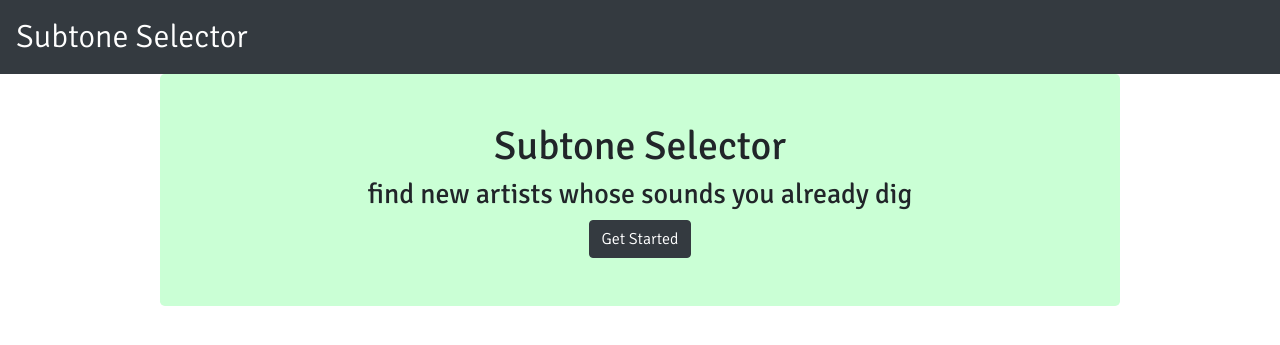
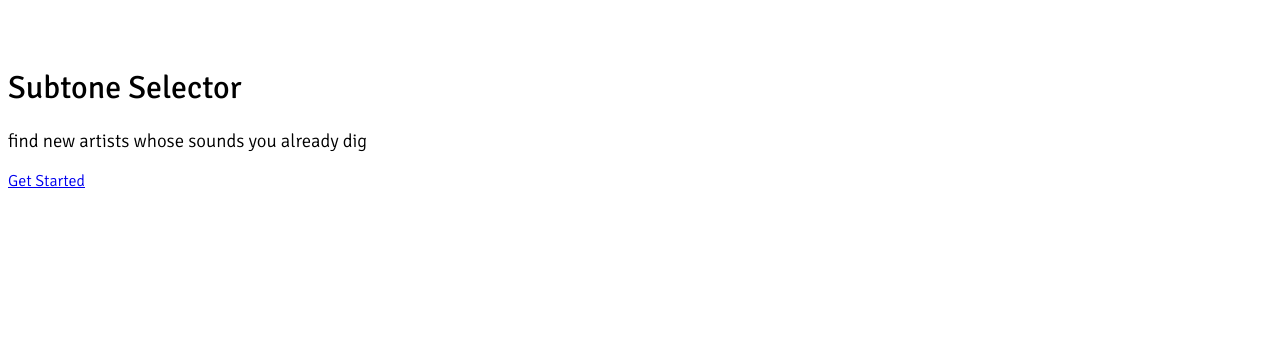
Before and after one commit to bromasan/SubtoneSelector, a Django app: page / in a window 1280 px wide. Shown: the top 345 px of the page. Run offline with Django 3.2, Linux system fonts and the light colour scheme; some libraries are stand-ins or nearby versions.

Commit message:
Update index.html

```diff
--- a/SubtoneSelector/SubtoneSelector/templates/Recommendation/index.html
+++ b/SubtoneSelector/SubtoneSelector/templates/Recommendation/index.html
@@ -1,27 +1,11 @@
-<!DOCTYPE html>
-{% load static %}
-<html lang="en" dir="ltr">
-  <head>
-    <meta charset="utf-8">
-    <title>Subtone Selector</title>
-    <link rel="stylesheet" href="{% static 'css/ssmaster.css'%}">
-    <link rel="stylesheet" href="https://stackpath.bootstrapcdn.com/bootstrap/4.4.1/css/bootstrap.min.css" integrity="sha384-Vkoo8x4CGsO3+Hhxv8T/Q5PaXtkKtu6ug5TOeNV6gBiFeWPGFN9MuhOf23Q9Ifjh" crossorigin="anonymous">
-    <link href="https://fonts.googleapis.com/css2?family=Signika:wght@300;400&display=swap" rel="stylesheet">
-  </head>
-  <body>
-    <nav class="navbar navbar-dark bg-dark">
-      <a class="navbar-brand"  id = "sscenter" href="{% url 'home' %}">Subtone Selector</a>
-    </nav>
-      <div class="jumbotron py-5 mx-auto" align="center">
-        <div class="container">
-          <h1>Subtone Selector</h1>
-          <h3>find new artists whose sounds you already dig</h3>
+{% extends 'Recommendation/base.html' %}
 
-            <a href='login/' class="btn btn-dark" id="button" name="button">Get Started</a>
+{% block body_block%}
+<div class="content">
+  <h1>Subtone Selector</h1>
+  <h3>find new artists whose sounds you already dig</h3>
 
-        </div>
+  <a href='login/' id="button" name="button">Get Started</a>
 
-      </div>
-
-  </body>
-</html>
+</div>
+{%endblock%}
```
